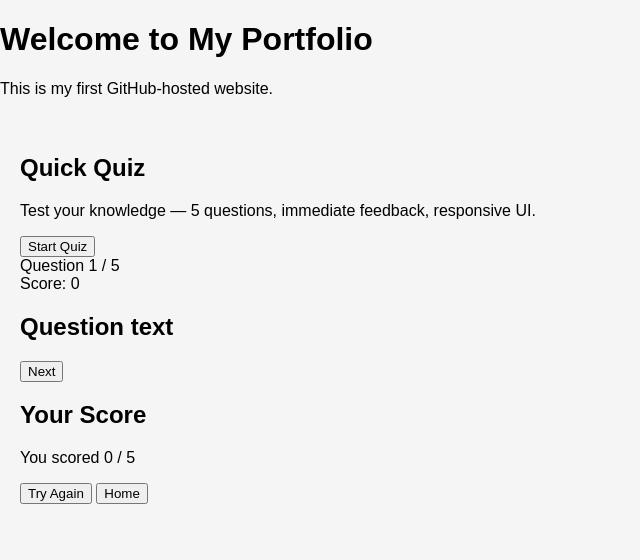
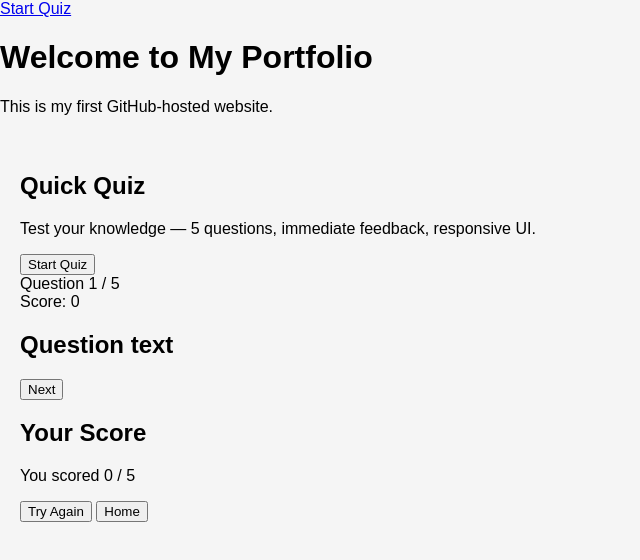
Before and after one commit to rayankhxn/quiz-app, a plain HTML site: page index.html in a window 1280 px wide. Shown: the whole page, without its empty margins (0-640 px from the left). Drawn offline with Linux system fonts and the light colour scheme.

Commit message:
Update index.html

```diff
--- a/index.html
+++ b/index.html
@@ -1,4 +1,6 @@
 <!DOCTYPE html>
+<a href="quiz.html" class="button">Start Quiz</a>
+
 <html lang="en">
 <head>
     <meta charset="UTF-8">
```
